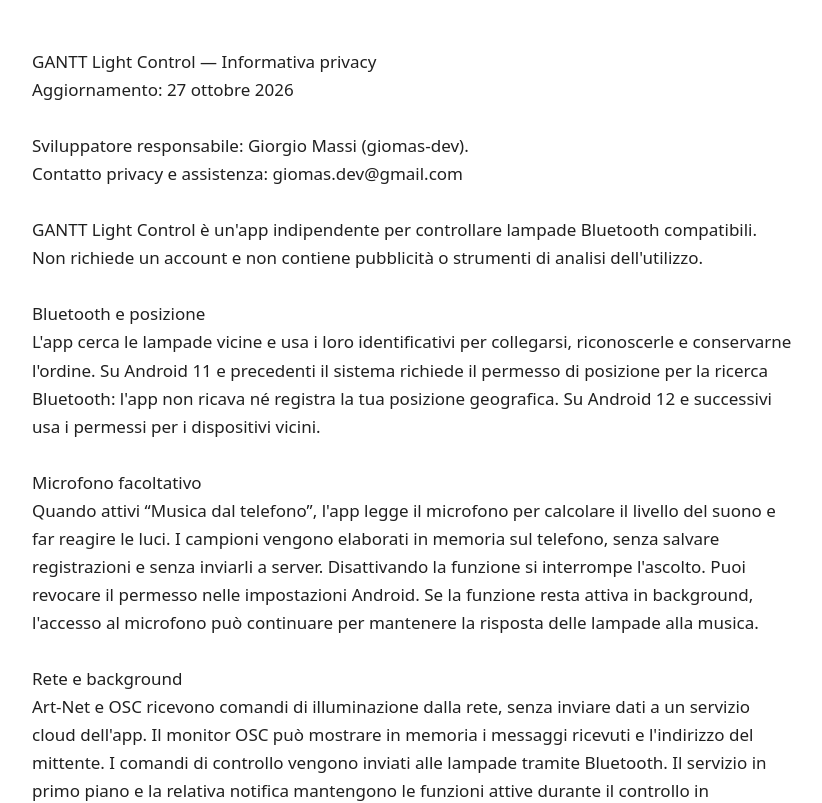
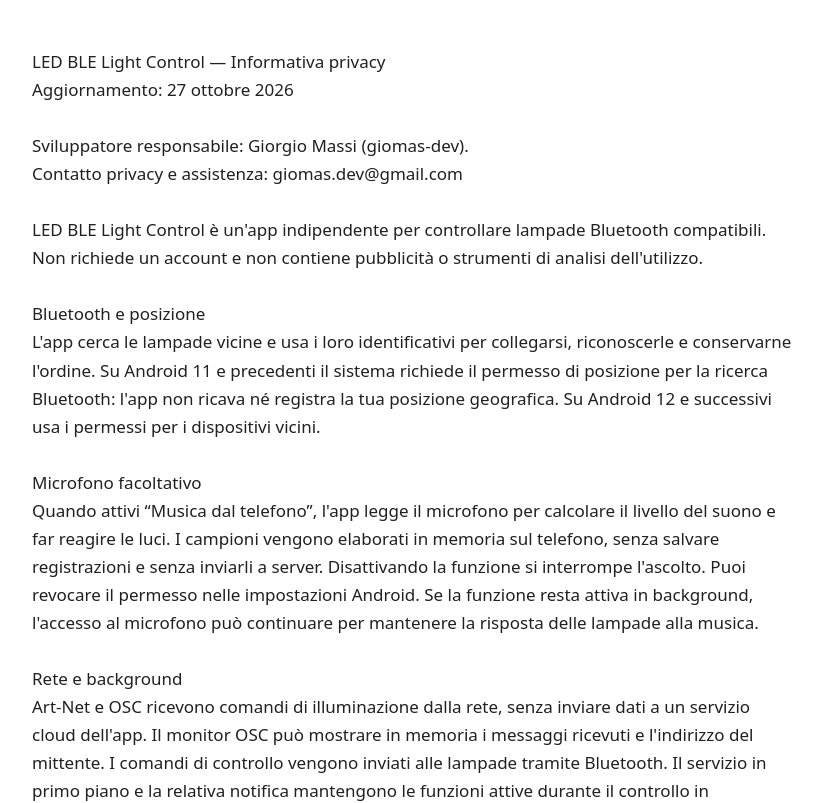
Before and after one commit to giomas89/gantt-light-control-public, a plain HTML site: page index.html in a window 1280 px wide. Shown: the top 803 px of the page, without its empty margins (228-1050 px from the left). Drawn offline with Linux system fonts and the light colour scheme.

Commit message:
Aggiorna nome pubblico a LED BLE Light Control

```diff
--- a/index.html
+++ b/index.html
@@ -1,10 +1,10 @@
-<!doctype html><html lang="it"><meta charset="utf-8"><meta name="viewport" content="width=device-width, initial-scale=1"><title>Privacy — GANTT Light Control</title><style>body{max-width:760px;margin:48px auto;padding:0 24px;font:17px/1.65 system-ui;color:#202020}pre{white-space:pre-wrap;font:inherit}</style><main><pre>GANTT Light Control — Informativa privacy
+<!doctype html><html lang="it"><meta charset="utf-8"><meta name="viewport" content="width=device-width, initial-scale=1"><title>Privacy — LED BLE Light Control</title><style>body{max-width:760px;margin:48px auto;padding:0 24px;font:17px/1.65 system-ui;color:#202020}pre{white-space:pre-wrap;font:inherit}</style><main><pre>LED BLE Light Control — Informativa privacy
 Aggiornamento: 27 ottobre 2026
 
 Sviluppatore responsabile: Giorgio Massi (giomas-dev).
 Contatto privacy e assistenza: giomas.dev@gmail.com
 
-GANTT Light Control &#232; un&#39;app indipendente per controllare lampade Bluetooth compatibili. Non richiede un account e non contiene pubblicit&#224; o strumenti di analisi dell&#39;utilizzo.
+LED BLE Light Control &#232; un&#39;app indipendente per controllare lampade Bluetooth compatibili. Non richiede un account e non contiene pubblicit&#224; o strumenti di analisi dell&#39;utilizzo.
 
 Bluetooth e posizione
 L&#39;app cerca le lampade vicine e usa i loro identificativi per collegarsi, riconoscerle e conservarne l&#39;ordine. Su Android 11 e precedenti il sistema richiede il permesso di posizione per la ricerca Bluetooth: l&#39;app non ricava n&#233; registra la tua posizione geografica. Su Android 12 e successivi usa i permessi per i dispositivi vicini.
```
